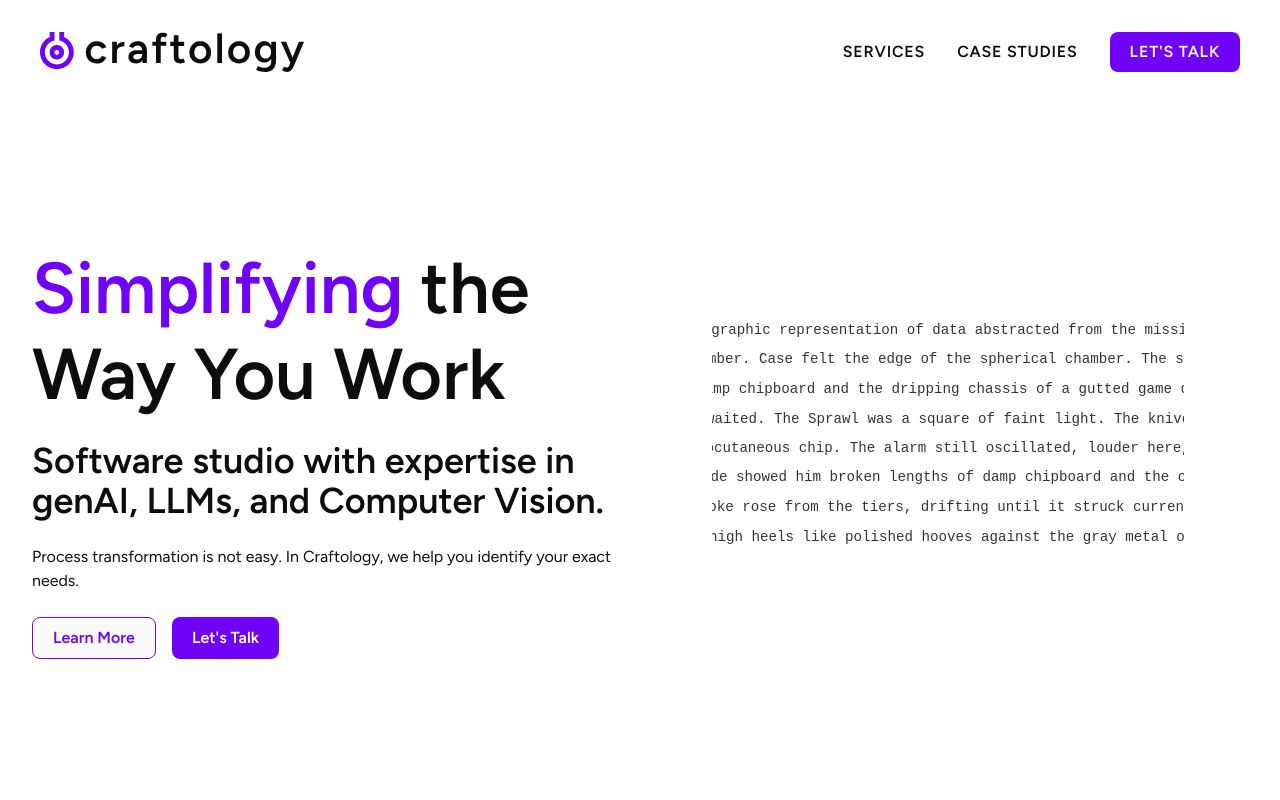
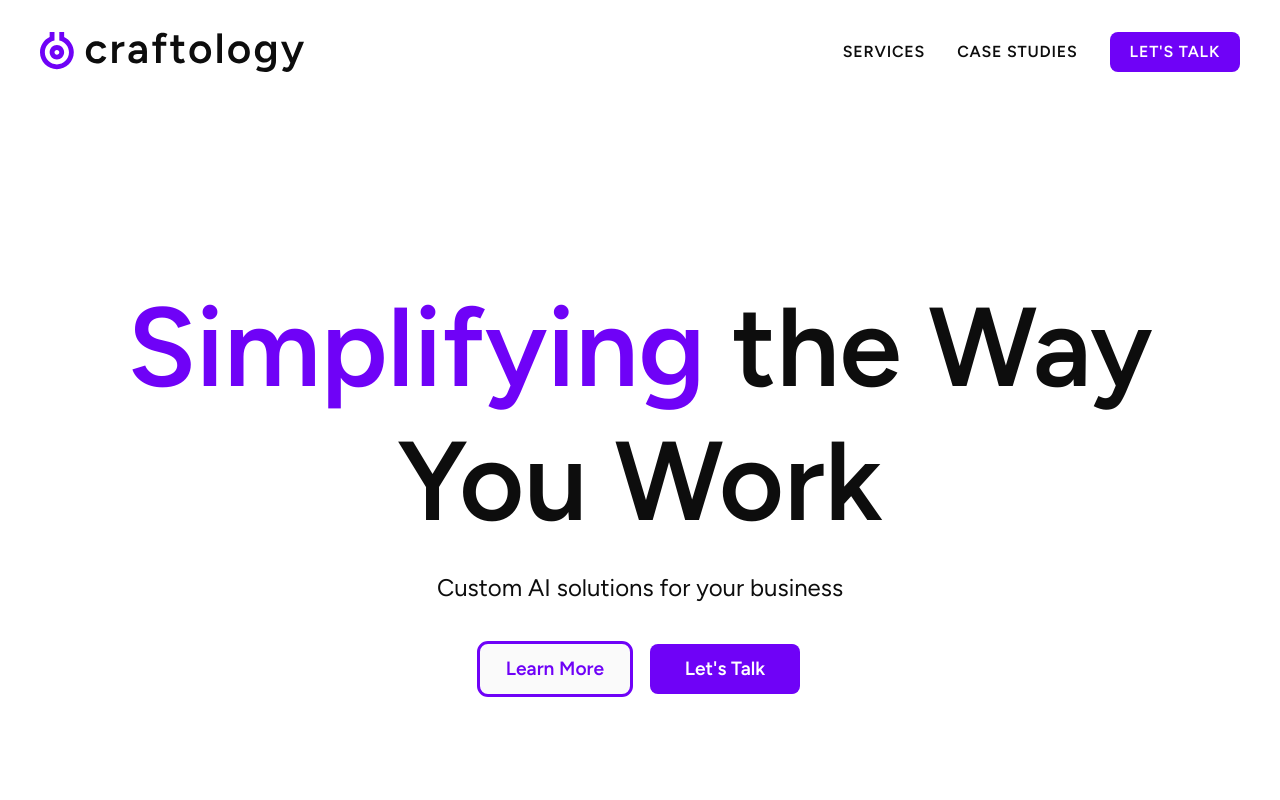
Before and after one commit to martin-studna/craftology-labs-svelte, a SvelteKit app: page / in a window 1280 px wide. Shown: the top 800 px of the page. Built offline with nearby package versions, Linux system fonts and the light colour scheme.

Commit message:
Enhance UI with interactive buttons, card styles, and landing page redesign

```diff
--- a/src/app.css
+++ b/src/app.css
@@ -34,10 +34,22 @@ label {
 
 .primary-button {
     @apply bg-[var(--accent-purple)] text-white py-2 px-5 rounded-lg font-semibold;
+    transition: background-color 0.2s ease-in-out;
+}
+
+.primary-button:hover {
+    background-color: white;
+    color: var(--accent-purple);
+    @apply outline outline-[var(--accent-purple)];
 }
 
 .secondary-button {
-    @apply bg-[var(--grey-100)] text-[var(--accent-purple)] py-2 px-5 rounded-lg font-semibold border border-[var(--accent-purple)];
+    @apply bg-[var(--grey-100)] text-[var(--accent-purple)] py-2 px-5 rounded-lg font-semibold outline outline-[var(--accent-purple)];
+    transition: background-color 0.2s ease-in-out;
+}
+
+.secondary-button:hover {
+    @apply bg-[var(--accent-purple)] text-white;
 }
 
 .service-box {
@@ -46,6 +58,13 @@ label {
 
 .heading-1 {
     @apply text-5xl md:text-7xl mb-6;
+    line-height: normal;
+}
+
+.heading-landing {
+    @apply text-7xl md:text-[7rem] mb-6 mt-40;
+
+
     line-height: normal;
 }
 
@@ -60,3 +79,35 @@ label {
 .text-larger {
     @apply text-xl md:text-2xl;
 }
+
+.card {
+
+    border-radius: 30px;
+    max-width:90%;
+    max-height:90%;
+    position:relative;
+    box-shadow: 0px 0px 10px ;
+    width:500px;
+    height:400px;
+    align-self: center;
+    justify-self: center;
+
+
+  }
+
+
+  .card-image {
+    background-size: cover !important;
+    background-position: center !important;
+    background-repeat: no-repeat !important;
+  }
+
+
+  @media (max-width: 700px) {
+    .card {
+        max-width: 100%;
+        max-height: 100%;
+        width: 100%;
+
+    }
+  }
--- a/src/lib/CaseStudies.svelte
+++ b/src/lib/CaseStudies.svelte
@@ -20,9 +20,12 @@ import { goto } from '$app/navigation';
             </ul>
             <button class="primary-button" on:click={() => goto('/case-studies/people-counting')}>Read more</button>
         </div>
-        <div>
-            <img src="/people_counting.webp" alt="People counting in a store" loading="lazy" class="rounded-lg shadow">
+
+
+        <div class="card">
+            <video src="/camera_video.mp4" autoplay muted loop playsinline class="w-full h-full object-cover" style="border-radius: 30px;"></video>
         </div>
+
     </div>
   </div>
   <div data-aos="fade-up">
@@ -38,9 +41,8 @@ import { goto } from '$app/navigation';
             </p>
             <button class="primary-button" on:click={() => goto('/case-studies/demand-forecasting')}>Read more</button>
         </div>
-        <div>
-            <img src="/demand_forecasting.webp" alt="AI model in a warehouse" loading="lazy" class="rounded-lg shadow">
-        </div>
+        <div class="card card-image" style="background: url('/demand_forecasting.webp');"></div>
+
     </div>
   </div>
   <div data-aos="fade-up">
@@ -60,9 +62,7 @@ import { goto } from '$app/navigation';
             </ol>
             <button class="primary-button" on:click={() => goto('/case-studies/knowledge-base')}>Read more</button>
         </div>
-        <div>
-            <img src="/interactive_knowledge_base.webp" alt="AI model in a warehouse" loading="lazy" class="rounded-lg shadow">
-        </div>
+        <div class="card card-image" style="background: url('/interactive_knowledge_base.webp');"></div>
     </div>
   </div>
 </section>
--- a/src/lib/Landing.svelte
+++ b/src/lib/Landing.svelte
@@ -12,23 +12,14 @@
   }
 </script>
 
-<section class="h-[calc(100svh-136px)] grid grid-cols-1 lg:grid-cols-2 gap-4">
-  <div class="flex flex-col justify-center items-start" data-aos="fade-up">
-    <h1 class="heading-1"><span class="text-[var(--accent-purple)]">Simplifying</span> the Way You Work</h1>
-    <h2 class="heading-3">Software studio with expertise in genAI, LLMs, and Computer Vision.</h2>
-    <p class="mb-6">Process transformation is not easy. In Craftology, we help you identify your exact needs.</p>
-    <div class="flex space-x-4">
-      <button class="secondary-button" onclick={() => scrollToElement('about')}>Learn More</button>
-      <button class="primary-button" onclick={() => goto('/contact')}>Let's Talk</button>
+<section class="h-[calc(100vh-136px)] flex flex-col items-center">
+  <div class="flex flex-col justify-center text-center" data-aos="fade-up">
+    <h1 class="heading-landing"><span class="text-[var(--accent-purple)]">Simplifying</span> the Way You Work</h1>
+    <div class="text-xl md:text-2xl">Custom AI solutions for your business</div>
+    <div class="flex justify-center items-center mt-10">
+      <button class="secondary-button mr-5" style="width: 150px; height: 50px; font-size: 1.2rem;" onclick={() => scrollToElement('about')}>Learn More</button>
+      <button class="primary-button" style="width: 150px; height: 50px; font-size: 1.2rem;" onclick={() => goto('/contact')}>Let's Talk</button>
     </div>
-  </div>
-
-  <div class="hidden lg:flex justify-center items-center px-16" data-aos="fade-up">
-    {#if Math.random() > 0.5}
-      <img src="/computer_vision.svg"  alt="Computer Vision" >
-    {:else}
-      <img src="/llms.svg"  alt="LLMs" >
-    {/if}
   </div>
 </section>
 
```
Also changed, not shown: 1 other file (tests, documents, lock files or other folders).
